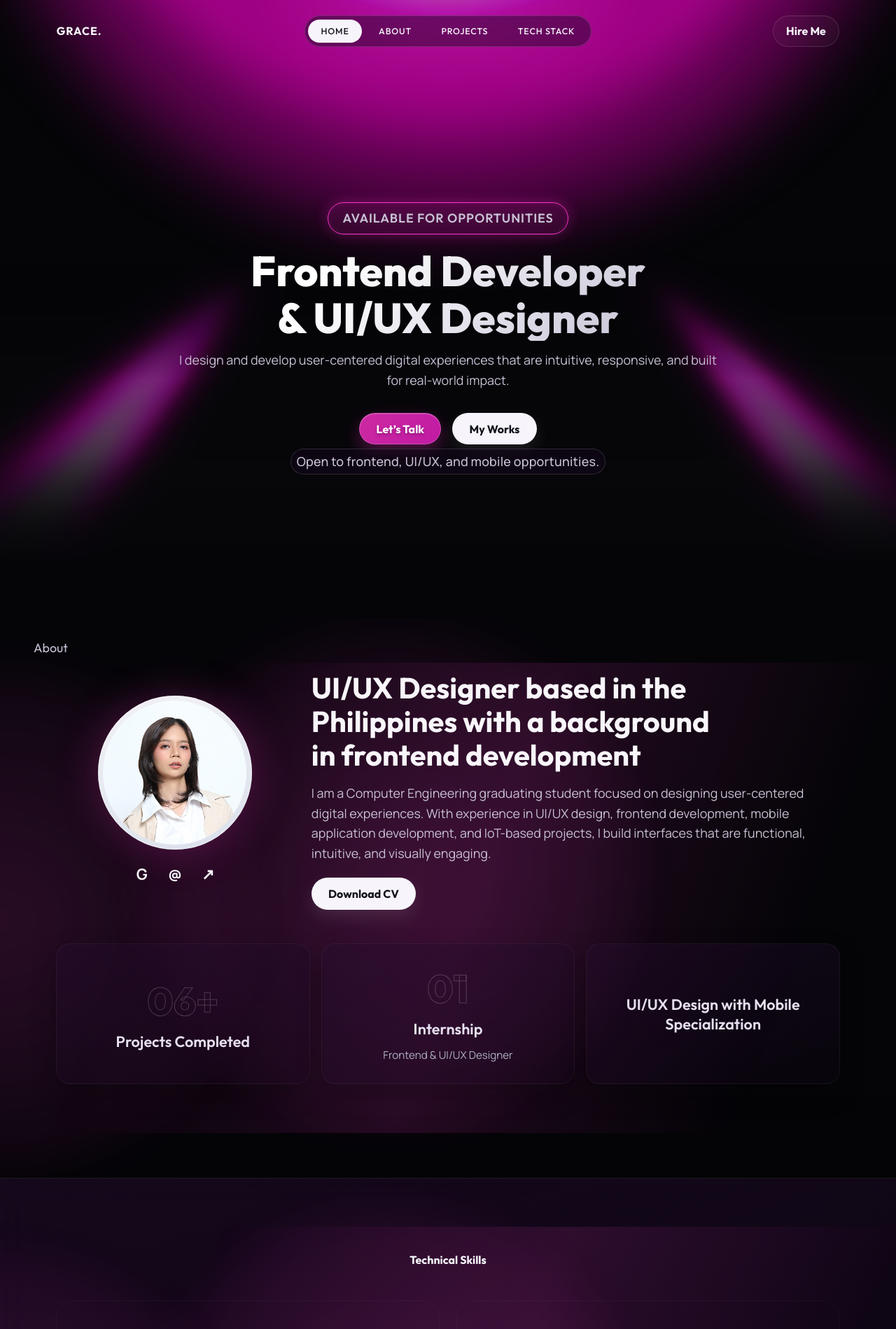
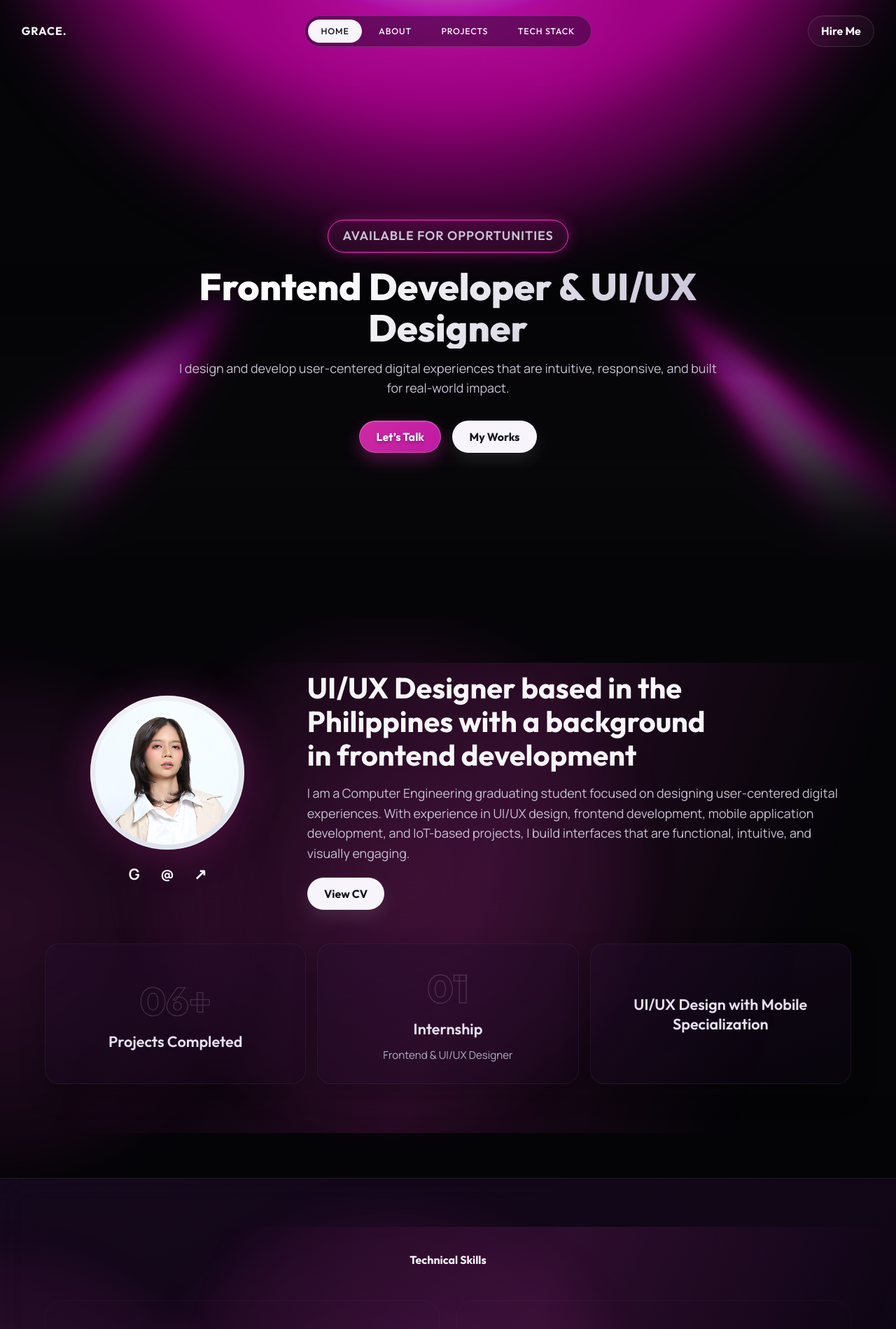
Before and after one commit to gracyy17/portfolio, a React (Vite) app: page / in a window 1280 px wide. Shown: the top 1899 px of the page at 70% size. Built offline with nearby package versions, Linux system fonts and the light colour scheme.

Commit message:
fixing the layout

```diff
--- a/src/components/AboutSection.jsx
+++ b/src/components/AboutSection.jsx
@@ -11,7 +11,6 @@ export function AboutSection({
   return (
     <section id="about" ref={sectionRef} className={className}>
       <SectionBackdrop />
-      <p className="eyebrow">About</p>
 
       <div className="about-layout">
         <div className="about-profile">
@@ -47,8 +46,8 @@ export function AboutSection({
             projects, I build interfaces that are functional, intuitive, and visually
             engaging.
           </p>
-          <a href={cvUrl} className="btn btn-light about-cta">
-            Download CV
+          <a href={cvUrl} className="btn btn-light about-cta" target="_blank" rel="noreferrer">
+            View CV
           </a>
         </div>
       </div>
--- a/src/components/HeroSection.jsx
+++ b/src/components/HeroSection.jsx
@@ -16,7 +16,6 @@ export function HeroSection({ sectionRef, className }) {
             My Works
           </a>
         </div>
-        <p className="portfolio-note">Open to frontend, UI/UX, and mobile opportunities.</p>
       </div>
     </section>
   );
--- a/src/styles.css
+++ b/src/styles.css
@@ -139,7 +139,7 @@ h3,
   position: sticky;
   top: 0;
   z-index: 20;
-  width: min(100%, 1180px);
+  width: min(100%, 1400px);
   margin: 0 auto;
   display: grid;
   grid-template-columns: minmax(0, 1fr) auto minmax(0, 1fr);
@@ -246,14 +246,13 @@ h3,
 
 .hero h1 {
   margin: 1.2rem auto 0.85rem;
-  max-width: 920px;
-  font-size: clamp(2.1rem, 4.7vw, 3.8rem);
+  max-width: 1120px;
+  font-size: clamp(2.1rem, 4.2vw, 3.8rem);
   font-weight: 800;
   line-height: 1.1;
   background: linear-gradient(135deg, #ffffff 30%, #b8b2cb 100%);
   -webkit-background-clip: text;
   -webkit-text-fill-color: transparent;
-  text-wrap: balance;
 }
 
 .hero-copy {
@@ -361,7 +360,7 @@ h3,
 }
 
 .about-layout {
-  width: min(100%, 1120px);
+  width: min(100%, 1400px);
   margin: 0 auto;
   display: grid;
   grid-template-columns: minmax(170px, 0.62fr) minmax(0, 1.38fr);
@@ -464,7 +463,7 @@ h3,
 }
 
 .about-cards {
-  width: min(100%, 1120px);
+  width: min(100%, 1400px);
   margin: clamp(2rem, 4.5vw, 3rem) auto 0;
 }
 
@@ -532,8 +531,7 @@ h3,
 }
 
 .services,
-.portfolio,
-.contact {
+.portfolio {
   padding-top: clamp(4rem, 8vw, 6rem);
 }
 
@@ -546,7 +544,7 @@ h3,
 
 .projects-stage {
   width: 100%;
-  max-width: 1120px;
+  max-width: 1400px;
   margin: 0 auto;
   overflow: visible;
   padding: 1.5rem 0;
@@ -681,7 +679,7 @@ h3,
 }
 
 .contact-banner {
-  width: min(100%, 960px);
+  width: min(100%, 1200px);
   margin: 0 auto;
   padding: 4rem 2rem;
   background: linear-gradient(160deg, rgba(35, 12, 45, 0.45), rgba(18, 5, 25, 0.25));
@@ -810,7 +808,7 @@ h3,
 }
 
 .tech-stack-shell {
-  width: min(100%, 1120px);
+  width: min(100%, 1400px);
   margin: 0 auto;
   display: flex;
   flex-direction: column;
```
